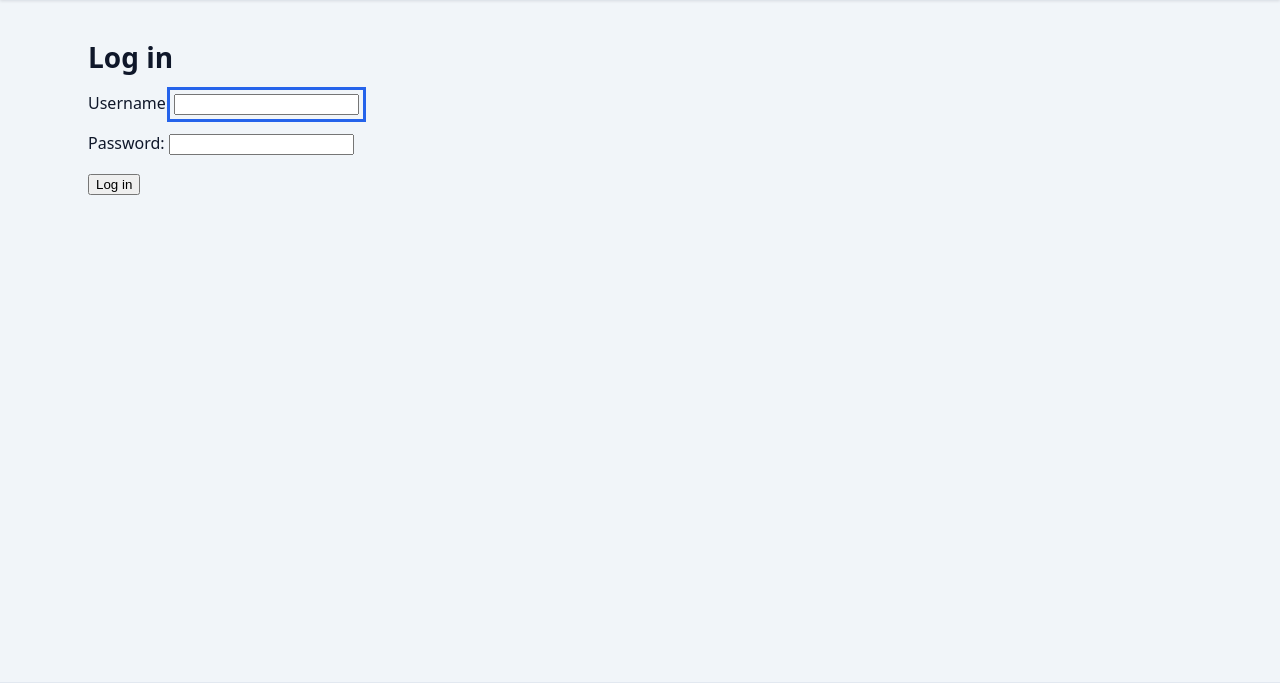
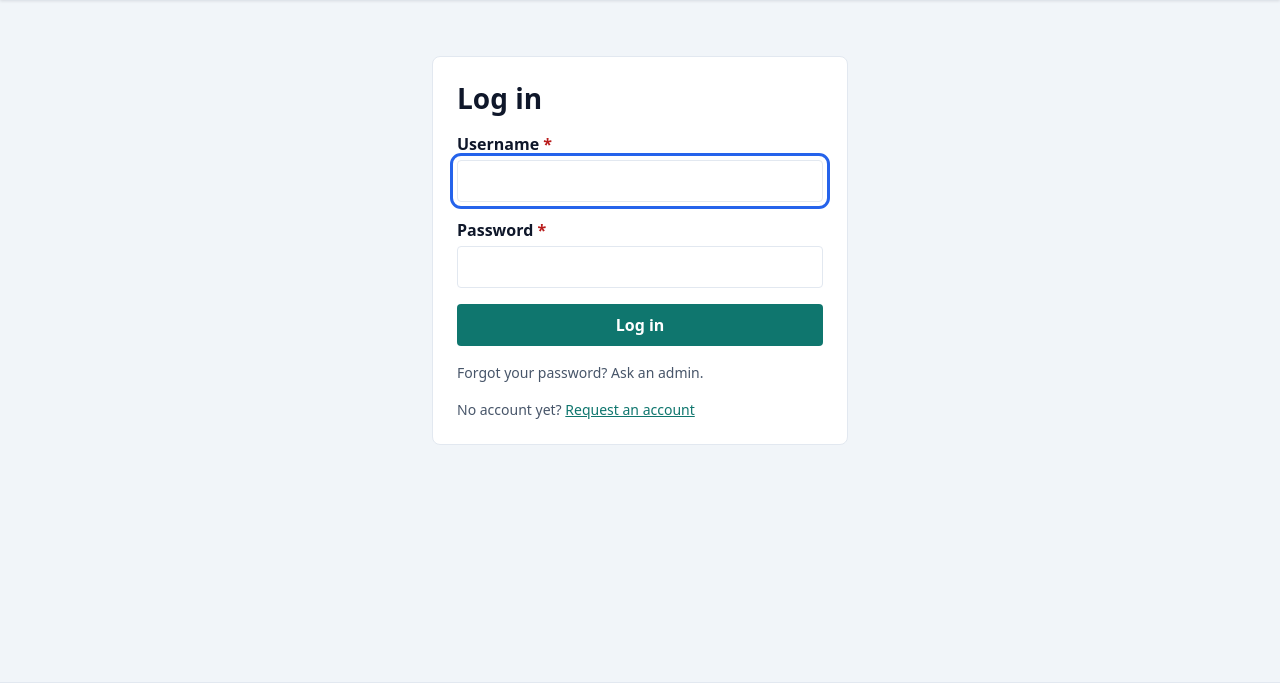
Before and after one commit to Strain-Primer-Management/strain-primer-management, a Django app: page /accounts/login/ in a window 1280 px wide. Shown: the part 72-755 px from the top of the page. Run offline with Django 5.2, Linux system fonts and the light colour scheme.

Commit message:
SCRUM-9: Login page with shared form components

```diff
--- /dev/null
+++ b/static/css/pages/accounts-login.css
@@ -0,0 +1,17 @@
+/* Login page (templates/accounts/login.html): a narrow card in the middle of the page.
+   Colours and fonts come from the shared tokens and classes in base.css. */
+
+.login-card {
+  max-width: 26rem;
+  margin: var(--space-6) auto;
+}
+
+.login-submit {
+  width: 100%;
+}
+
+.login-help {
+  margin: var(--space-4) 0 0;
+  color: var(--color-text-muted);
+  font-size: var(--font-size-sm);
+}
--- /dev/null
+++ b/static/js/pages/accounts-login.js
@@ -0,0 +1,17 @@
+// Login page: disable the button after the first submit, so a double click cannot send the
+// form twice. Plain JavaScript; without it the form still works.
+const form = document.getElementById("login-form");
+const button = form.querySelector("button[type='submit']");
+
+form.addEventListener("submit", () => {
+  button.disabled = true;
+  button.textContent = "Logging in…";
+});
+
+// Coming back with the browser's Back button must not leave the button disabled.
+window.addEventListener("pageshow", (event) => {
+  if (event.persisted) {
+    button.disabled = false;
+    button.textContent = "Log in";
+  }
+});
--- a/templates/accounts/login.html
+++ b/templates/accounts/login.html
@@ -1,12 +1,35 @@
 {% extends "base.html" %}
+{% load static %}
 {% block title %}Log in · Strain DB{% endblock title %}
+{% block extra_css %}
+  <link rel="stylesheet" href="{% static 'css/pages/accounts-login.css' %}">
+{% endblock extra_css %}
 {% block content %}
-  {# PLACEHOLDER login page. Frontend team restyles it; keep the form fields and csrf_token. #}
-  <h1>Log in</h1>
-  <form method="post">
-    {% csrf_token %}
-    {{ form.as_p }}
-    <input type="hidden" name="next" value="{{ next }}">
-    <button type="submit">Log in</button>
-  </form>
+  {% comment %}
+    Login page (SCRUM-9). Context from the login view: `form` (username, password) and `next`.
+    Login errors (wrong password, waiting for approval, declined, disabled) are in
+    form.non_field_errors; the fields are the shared components/form_field.html.
+  {% endcomment %}
+  <div class="card login-card">
+    <h1>Log in</h1>
+    {% if form.non_field_errors %}
+      <ul class="messages">
+        {% for error in form.non_field_errors %}<li class="message message-error" role="alert">{{ error }}</li>{% endfor %}
+      </ul>
+    {% endif %}
+    <form method="post" id="login-form">
+      {% csrf_token %}
+      {% include "components/form_field.html" with field=form.username %}
+      {% include "components/form_field.html" with field=form.password %}
+      <input type="hidden" name="next" value="{{ next }}">
+      <button type="submit" class="btn btn-primary login-submit">Log in</button>
+    </form>
+    <p class="login-help">Forgot your password? Ask an admin.</p>
+    <p class="login-help">
+      No account yet? <a href="{% url 'accounts:register' %}">Request an account</a>
+    </p>
+  </div>
 {% endblock content %}
+{% block extra_js %}
+  <script src="{% static 'js/pages/accounts-login.js' %}" defer></script>
+{% endblock extra_js %}
```
Also changed, not shown: docs/ai-log/2026-11-23_SCRUM-9_zahraa.md (added, +22 -0 lines).
